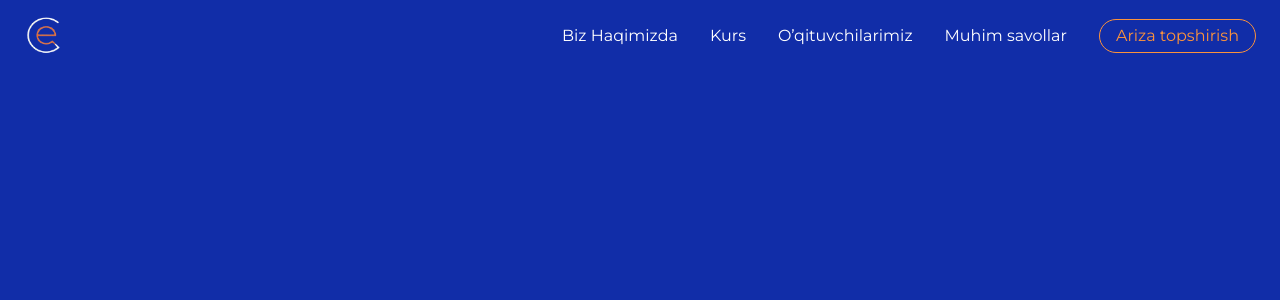
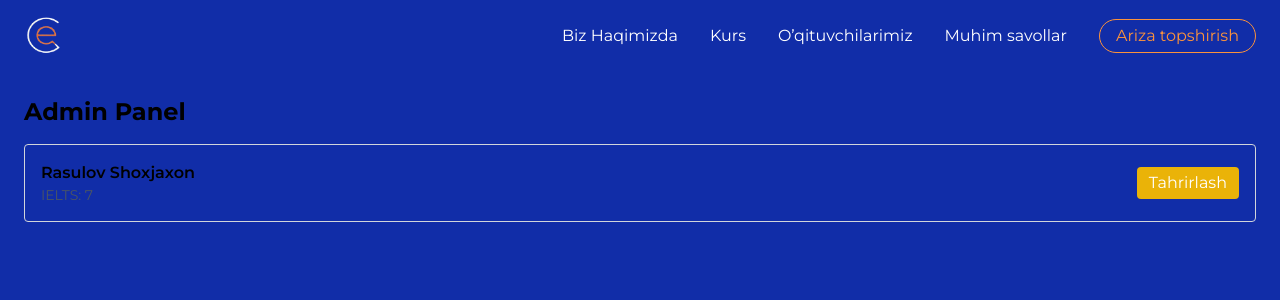
Before and after one commit to sayonaraboy2008/comfortedu, a React (Vite) app: page /admin in a window 1280 px wide. Shown: the top 300 px of the page. Built offline with nearby package versions, Linux system fonts and the light colour scheme; a web font is replaced by a local one.

Commit message:
teacherlar qo'shildi

```diff
--- a/src/App.jsx
+++ b/src/App.jsx
@@ -3,14 +3,18 @@ import Header from "./Components/Header";
 import { BrowserRouter, Route, Routes } from "react-router-dom";
 import Home from "./Pages/Home";
 import EditTeacher from "./Components/EditTeacher";
+import AdminPanel from "./Components/AdminPanel";
 function App() {
   return (
     <>
       <BrowserRouter>
         <Header />
         <Routes>
-          <Route path="/" element={<Home />} />
+          <Route path="/" element={<Home />} /> {/* Foydalanuvchi uchun */}
+          <Route path="/admin" element={<AdminPanel />} />
+          {/* Admin sahifasi */}
           <Route path="/edit/:id" element={<EditTeacher />} />
+          {/* Tahrirlash */}
         </Routes>
       </BrowserRouter>
     </>
--- /dev/null
+++ b/src/Components/AdminPanel.jsx
@@ -0,0 +1,30 @@
+// src/pages/AdminPanel.jsx
+import { Link } from "react-router-dom";
+import { teachers } from "../Components/teachers";
+
+const AdminPanel = () => {
+  return (
+    <div className="p-6">
+      <h1 className="text-2xl font-bold mb-4">Admin Panel</h1>
+      <div className="space-y-3">
+        {teachers.map((t) => (
+          <div
+            key={t.id}
+            className="border border-gray-300 rounded p-4 flex justify-between items-center">
+            <div>
+              <p className="font-semibold">{t.name}</p>
+              <p className="text-sm text-gray-600">IELTS: {t.ielts}</p>
+            </div>
+            <Link to={`/edit/${t.id}`}>
+              <button className="bg-yellow-500 hover:bg-yellow-600 text-white px-3 py-1 rounded">
+                Tahrirlash
+              </button>
+            </Link>
+          </div>
+        ))}
+      </div>
+    </div>
+  );
+};
+
+export default AdminPanel;
--- a/src/Components/EditTeacher.jsx
+++ b/src/Components/EditTeacher.jsx
@@ -1,6 +1,6 @@
 // src/pages/EditTeacher.jsx
 import { useParams } from "react-router-dom";
-import { teachers } from "../data/teachers";
+import { teachers } from "../Components/teachers";
 import { useState } from "react";
 
 const EditTeacher = () => {
--- a/src/Components/TeacherCard.jsx
+++ b/src/Components/TeacherCard.jsx
@@ -1,5 +1,4 @@
 // src/components/TeacherCard.jsx
-import { Link } from "react-router-dom";
 
 const TeacherCard = ({ teacher }) => {
   return (
@@ -14,11 +13,9 @@ const TeacherCard = ({ teacher }) => {
         <p>IELTS darajasi: {teacher.ielts}</p>
         <p>{teacher.experience}</p>
         <p>{teacher.description}</p>
-        <Link to={`/edit/${teacher.id}`}>
-          <button className="mt-3 bg-blue-600 hover:bg-blue-700 text-white px-4 py-2 rounded">
-            Ariza topshirish
-          </button>
-        </Link>
+        <button className="mt-3 bg-blue-600 hover:bg-blue-700 text-white px-4 py-2 rounded">
+          Ariza topshirish
+        </button>
       </div>
     </div>
   );
```
